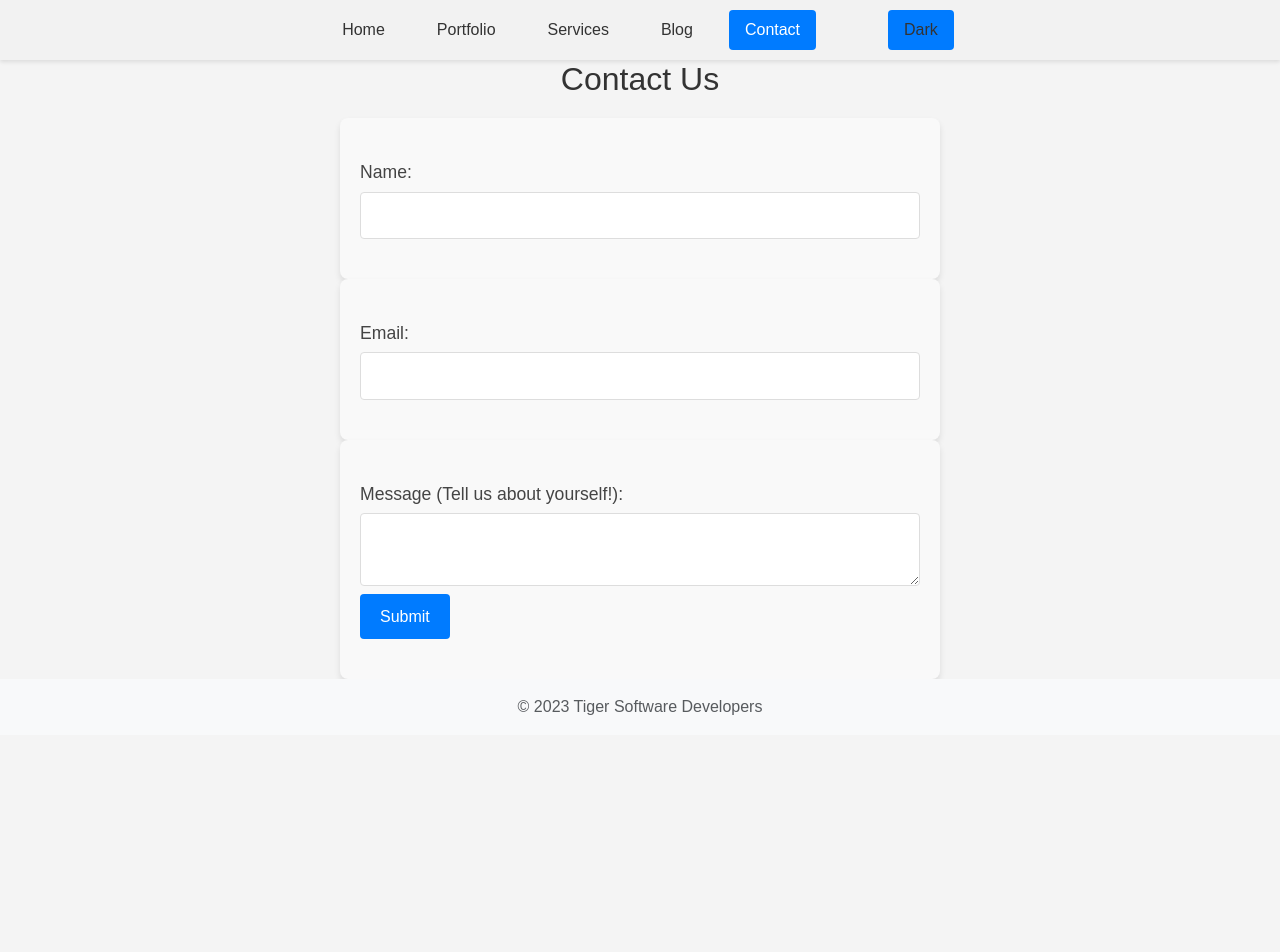
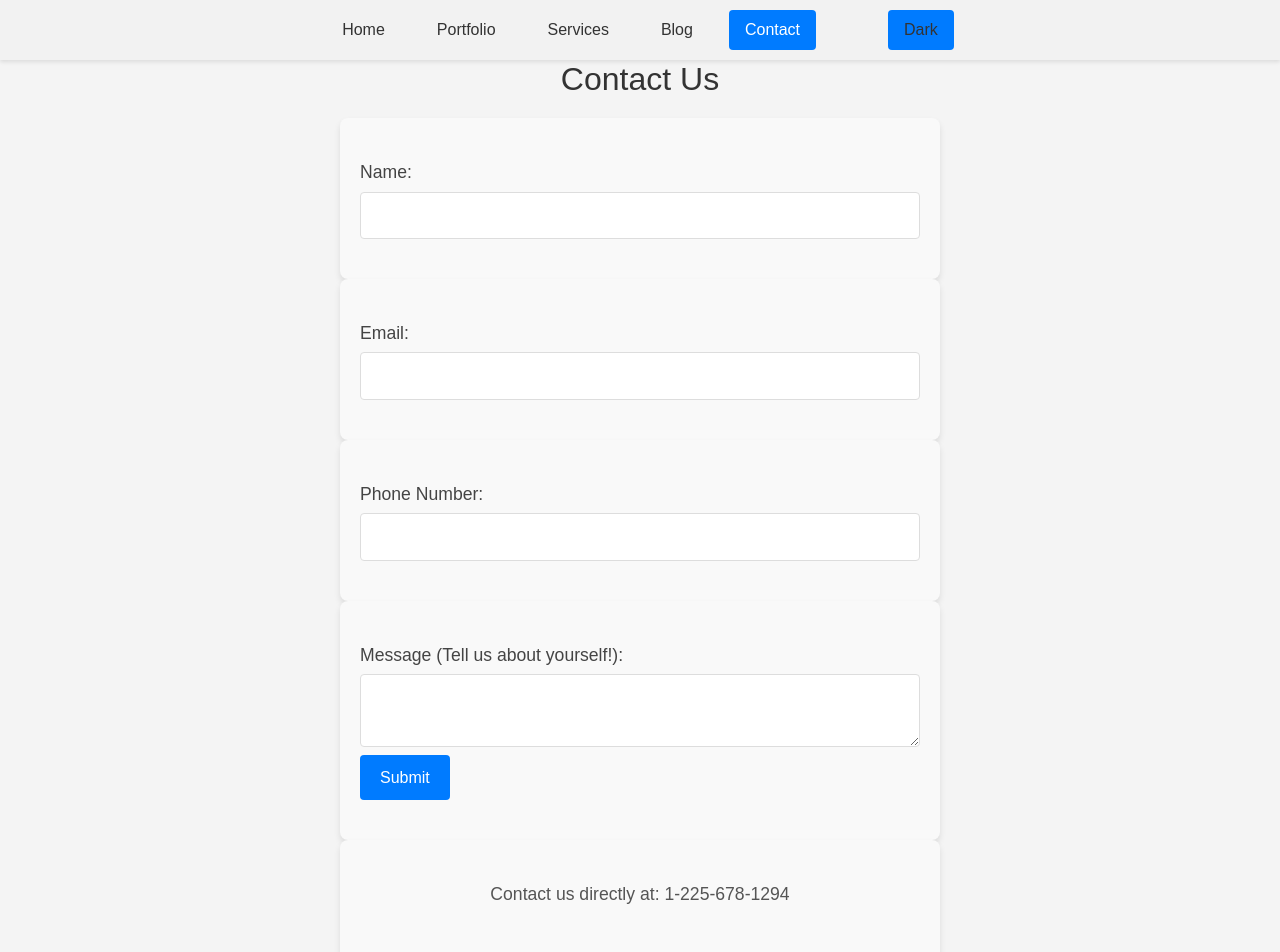
Before and after one commit to Vimaser/tiger-software-developers, a React (Create React App) app: page /contact in a window 1280 px wide. Shown: the top 952 px of the page. Before the commit the page ends 800 px from the top, so only its background shows below. Built offline with nearby package versions, Linux system fonts and the light colour scheme; no server answers.

Commit message:
minor adjustments

```diff
--- a/src/components/Contact.js
+++ b/src/components/Contact.js
@@ -8,6 +8,7 @@ import "./css/Contact.css";
 const Contact = () => {
   const [name, setName] = useState("");
   const [email, setEmail] = useState("");
+  const [phoneNumber, setPhoneNumber] = useState("");
   const [message, setMessage] = useState("");
   const [submitted, setSubmitted] = useState(false);
 
@@ -18,12 +19,14 @@ const Contact = () => {
     await addDoc(collection(db, "messages"), {
       name,
       email,
+      phoneNumber,
       message,
       timestamp: new Date(),
     });
 
     setName("");
     setEmail("");
+    setPhoneNumber("");
     setMessage("");
     setSubmitted(true);
   };
@@ -54,6 +57,15 @@ const Contact = () => {
             />
           </div>
           <div>
+            <label>Phone Number:</label>
+            <input
+              type="tel"
+              value={phoneNumber}
+              onChange={(e) => setPhoneNumber(e.target.value)}
+              required
+            />
+          </div>
+          <div>
             <label>Message (Tell us about yourself!):</label>
             <textarea
               value={message}
@@ -64,6 +76,10 @@ const Contact = () => {
           </div>
         </form>
       )}
+       {/* Display the contact number */}
+       <div className="contact-number">
+        <p>Contact us directly at: <span>1-225-678-1294</span></p>
+      </div>
     </div>
   );
 };
--- a/src/components/CreateServices.js
+++ b/src/components/CreateServices.js
@@ -9,6 +9,7 @@ const CreateServices = () => {
     const [description, setDescription] = useState("");
     const [duration, setDuration] = useState("");
     const [price, setPrice] = useState("");
+    const [tier, setTier] = useState("");
     const navigate = useNavigate();
 
     const handleCreateService = async (e) => {
@@ -19,7 +20,8 @@ const CreateServices = () => {
             serviceName,
             description,
             duration,
-            price
+            price,
+            tier
         };
 
         try {
@@ -56,6 +58,12 @@ const CreateServices = () => {
                     <input type="text" value={price} onChange={e => setPrice(e.target.value)} required />
                 </label>
                 <br />
+                <br />
+                <label>
+                    Tier:
+                    <input type="text" value={price} onChange={e => setTier(e.target.value)} required />
+                </label>
+                <br />
                 <button type="submit">Add Service</button>
             </form>
         </div>
--- a/src/components/EditServices.js
+++ b/src/components/EditServices.js
@@ -11,6 +11,7 @@ const EditServices = () => {
   const [description, setDescription] = useState("");
   const [duration, setDuration] = useState("");
   const [price, setPrice] = useState("");
+  const [tier, setTier] = useState("");
 
   useEffect(() => {
     const fetchService = async () => {
@@ -26,6 +27,7 @@ const EditServices = () => {
           setDescription(data.description || "");
           setDuration(data.duration || "");
           setPrice(data.price || "");
+          setTier(data.tier || "");
         } else {
           console.error("No such document!");
         }
@@ -49,6 +51,7 @@ const EditServices = () => {
         description,
         duration,
         price,
+        tier,
       });
 
       alert("Service updated successfully!");
@@ -96,6 +99,14 @@ const EditServices = () => {
             onChange={(e) => setPrice(e.target.value)}
           />
         </div>
+        <div>
+          <label>Tier:</label>
+          <input
+            type="text"
+            value={tier}
+            onChange={(e) => setTier(e.target.value)}
+          />
+        </div>
         <button type="submit">Update Service</button>
       </form>
     </div>
--- a/src/components/Messages.js
+++ b/src/components/Messages.js
@@ -34,6 +34,7 @@ const Messages = () => {
             <li key={message.id}>
               <strong>Name:</strong> {message.name}<br />
               <strong>Email:</strong> {message.email}<br />
+              <strong>Phone Number:</strong> {message.phoneNumber}<br />
               <strong>TimeSent:</strong> {message.timestamp ? new Date(message.timestamp.seconds * 1000).toLocaleString() : 'N/A'}<br />
               <strong>Message:</strong> {message.message}<br />
               <Link to={`/deletemessages/${message.id}`}>Delete</Link>
--- a/src/components/Services.js
+++ b/src/components/Services.js
@@ -57,8 +57,11 @@ const Services = ({ darkMode }) => {
               <p>
                 <strong>Duration:</strong> {service.duration}
               </p>
+              {/* <p>
+                <strong>Price:</strong> ${service.price}
+              </p> */}
               <p>
-                <strong>Price:</strong> ${service.price}
+                <strong>Service:</strong> {service.tier}
               </p>
               {isLoggedIn && (
                 <div className="service-actions">
```
